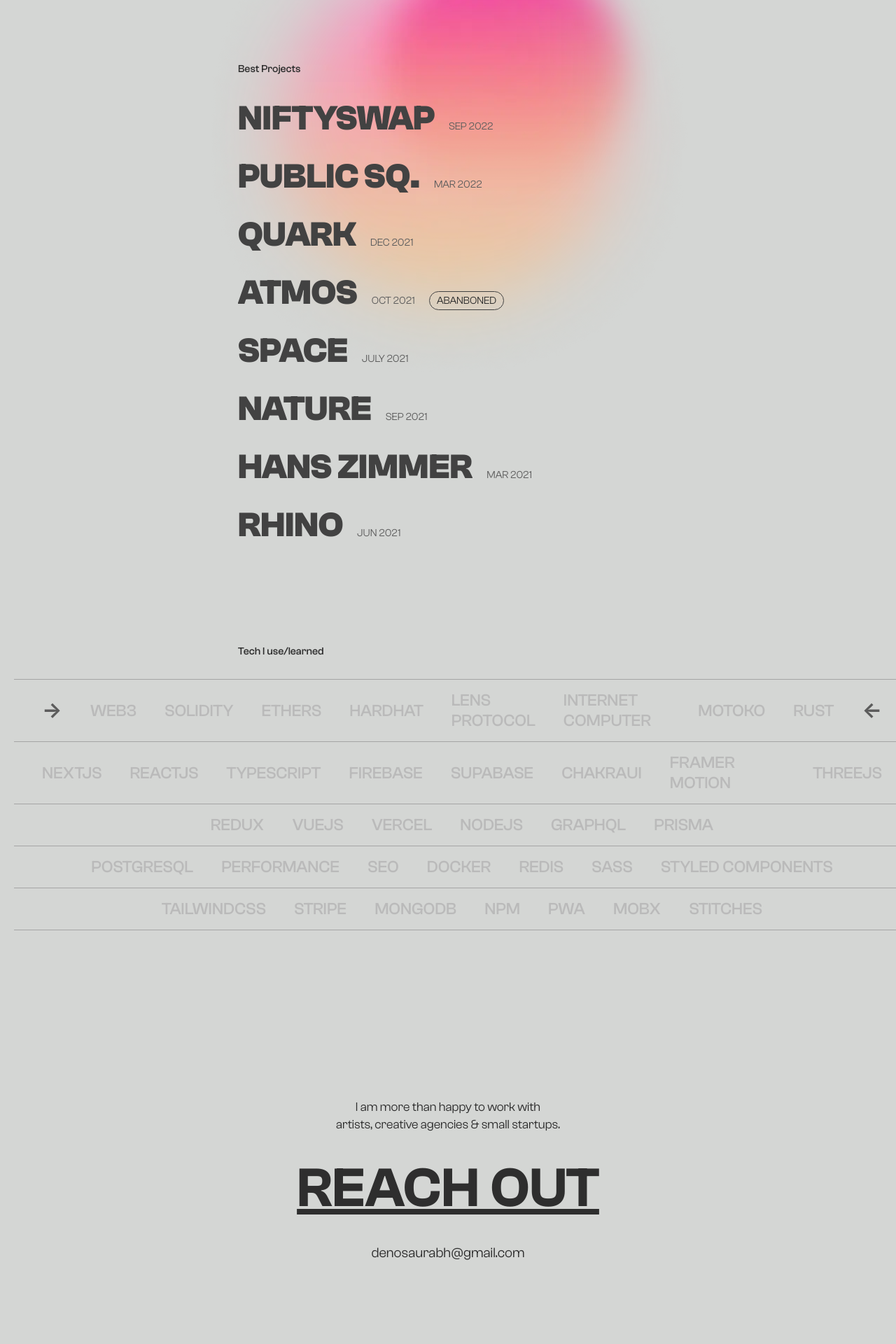
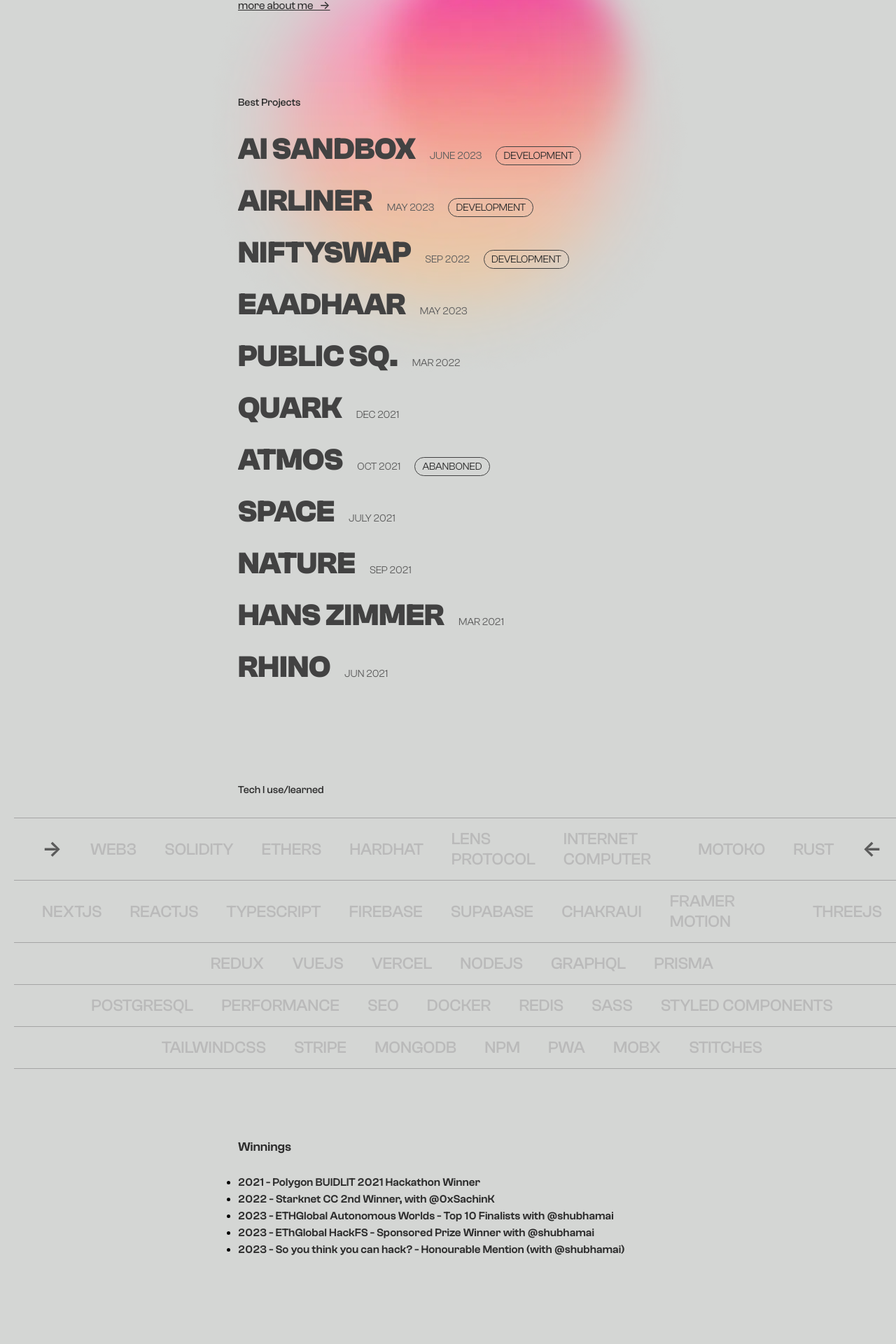
Before and after one commit to denosaurabh/portfolio-2021-v2, a Next.js app: page / in a window 1280 px wide. Shown: the part 635-2555 px from the top of the page at 70% size. Built offline with nearby package versions, Linux system fonts and the light colour scheme.

Commit message:
added projects + winnings

```diff
--- /dev/null
+++ b/components/awards.tsx
@@ -0,0 +1,113 @@
+import Link from 'next/link';
+import { styled } from '@styled';
+
+const Awards = () => {
+  return (
+    <AwardsStyled className="awards">
+      <h6>Winnings</h6>
+      <ul>
+        <li>
+          <b>
+            <a target="_blank" href="https://devfolio.co/projects/quark-ad91">
+              2021 - Polygon BUIDLIT 2021 Hackathon Winner
+            </a>
+          </b>
+        </li>
+
+        <li>
+          <b>
+            <a
+              target="_blank"
+              href="https://devfolio.co/projects/stark-wallet-4605"
+            >
+              2022 - Starknet CC 2nd Winner, with{' '}
+              <a target="_blank" href="https://github.com/0xsachinK">
+                @0xSachinK
+              </a>
+            </a>
+          </b>
+        </li>
+
+        <li>
+          <b>
+            <a
+              target="_blank"
+              href="https://ethglobal.com/showcase/isle-of-colors-qruy2"
+            >
+              2023 - ETHGlobal Autonomous Worlds - Top 10 Finalists with{' '}
+              <a target="_blank" href="https://github.com/shubhamai">
+                @shubhamai
+              </a>
+            </a>
+          </b>
+        </li>
+
+        <li>
+          <b>
+            <a
+              target="_blank"
+              href="https://ethglobal.com/showcase/inferai-21kyn"
+            >
+              2023 - EThGlobal HackFS - Sponsored Prize Winner with{' '}
+              <a target="_blank" href="https://github.com/shubhamai">
+                @shubhamai
+              </a>
+            </a>
+          </b>
+        </li>
+
+        <li>
+          <b>
+            <a target="_blank" href="https://devpost.com/software/aisandbox">
+              2023 - So you think you can hack? - Honourable Mention (with{' '}
+              <a target="_blank" href="https://github.com/shubhamai">
+                @shubhamai
+              </a>
+              )
+            </a>
+          </b>
+        </li>
+      </ul>
+    </AwardsStyled>
+  );
+};
+
+export default Awards;
+
+const AwardsStyled = styled('div', {
+  display: 'flex',
+  flexDirection: 'column',
+  gap: '2.5rem',
+  // marginBottom: '12rem',
+
+  fontSize: '1.6rem',
+
+  li: {
+    marginTop: '0.5rem',
+    marginBottom: '0.5rem',
+  },
+
+  h6: {
+    fontSize: '1.8rem',
+    fontWeight: '550',
+    color: '$textColorDark',
+  },
+
+  p: {
+    fontSize: '1.7rem',
+    color: '$textColor',
+    lineHeight: '24px',
+  },
+
+  a: {
+    fontSize: '1.6rem',
+    color: '$textColorDark',
+    '&:hover': {
+      textDecoration: 'underline',
+    },
+  },
+
+  b: {
+    fontWeight: '550',
+  },
+});
--- a/components/description.tsx
+++ b/components/description.tsx
@@ -11,7 +11,7 @@
         tools like NextJS.
         <br />
         <br />
-        While enjoying this path for the past 3+ years, I have gained enormous
+        While enjoying this path for the past 4+ years, I have gained enormous
         knowledge & skills by working on wide varieties of projects ranging from
         small creative projects to full-fledged complex applications.
         <br />
@@ -24,10 +24,13 @@
         <a target="_blank" href="https://niftyswap.io">
           Niftyswap
         </a>{' '}
-        at{' '}
+        & <span style={{ filter: 'blur(1.5px)' }}>[SECRET]</span> at{' '}
         <a target="_blank" href="https://horizon.io">
           Horizon Blockchain Games
         </a>
+        <br />
+        <br />
+        Nowdays I am loving Computational Neuroscience & Cybersecurity :)
         <br />
         <br />
         Read my &nbsp;
--- a/components/projectBox.tsx
+++ b/components/projectBox.tsx
@@ -116,7 +116,7 @@
   gap: '2rem',
 
   h5: {
-    fontSize: '5rem',
+    fontSize: '4.4rem',
     fontWeight: '800',
     color: '#424242',
 
--- a/data/projectsData.ts
+++ b/data/projectsData.ts
@@ -1,11 +1,31 @@
 import { ProjectBox } from '@type/project';
 
 export const projectsData2021: ProjectBox[] = [
+  {
+    title: 'AI Sandbox',
+    description:
+      'Enabling rapid prototyping of AI architectures through integrating AI models in a node base editor.',
+    date: 'June 2023',
+    tech: ['NextJS', 'React Flow', 'Tailwindcss', 'Zustand'],
+    link: 'https://aisandbox.app',
+    status: 'development',
+    // color: '#303bff',
+  },
+  {
+    title: 'Airliner',
+    description: 'Your CoPilot and Virtual ATC for Microsoft Flight Simulator.',
+    date: 'May 2023',
+    tech: ['NextJS', 'Svelte', 'Tauri', 'Tailwindcss'],
+    link: 'https://airliner.app',
+    status: 'development',
+    // color: '#303bff',
+  },
   {
     title: 'Niftyswap',
     description:
       'Buy and sell SFTs instantly. Niftyswap is a decentralized marketplace for Semi-Fungible Tokens (ERC-1155)',
     date: 'Sep 2022',
+    status: 'development',
     tech: [
       'ReactJS',
       'Solidity',
@@ -15,6 +35,15 @@
       'Web3',
     ],
     link: 'https://niftyswap.io',
+    // color: '#303bff',
+  },
+  {
+    title: 'eAadhaar',
+    description:
+      'Verify your Aadhaar on Blockchain and generate verif iable claims for your data using @Polygon ID.',
+    date: 'May 2023',
+    tech: ['NextJS', 'ChakraUI', 'Polygon'],
+    link: 'https://crypto-pay-omega.vercel.app',
     // color: '#303bff',
   },
   {
--- a/layouts/page.tsx
+++ b/layouts/page.tsx
@@ -67,6 +67,10 @@
 
   '.technologies': {
     gridColumn: '1 / 3',
+    marginBottom: '10rem',
+  },
+
+  '.awards': {
     marginBottom: '24rem',
   },
 
--- a/pages/index.tsx
+++ b/pages/index.tsx
@@ -5,6 +5,7 @@
 import Description from '@components/description';
 import Projects from '@components/projects';
 import Technologies from '@components/technologies';
+import Awards from '@components/awards';
 import Contact from '@components/contact';
 
 import { projectsData2021 } from '@data/projectsData';
@@ -20,6 +21,7 @@
         showMoreProjectsLink
       />
       <Technologies />
+      <Awards />
       <Contact />
 
       <GradientBox>
```
Also changed, not shown: 1 other file (tests, documents, lock files or other folders).
